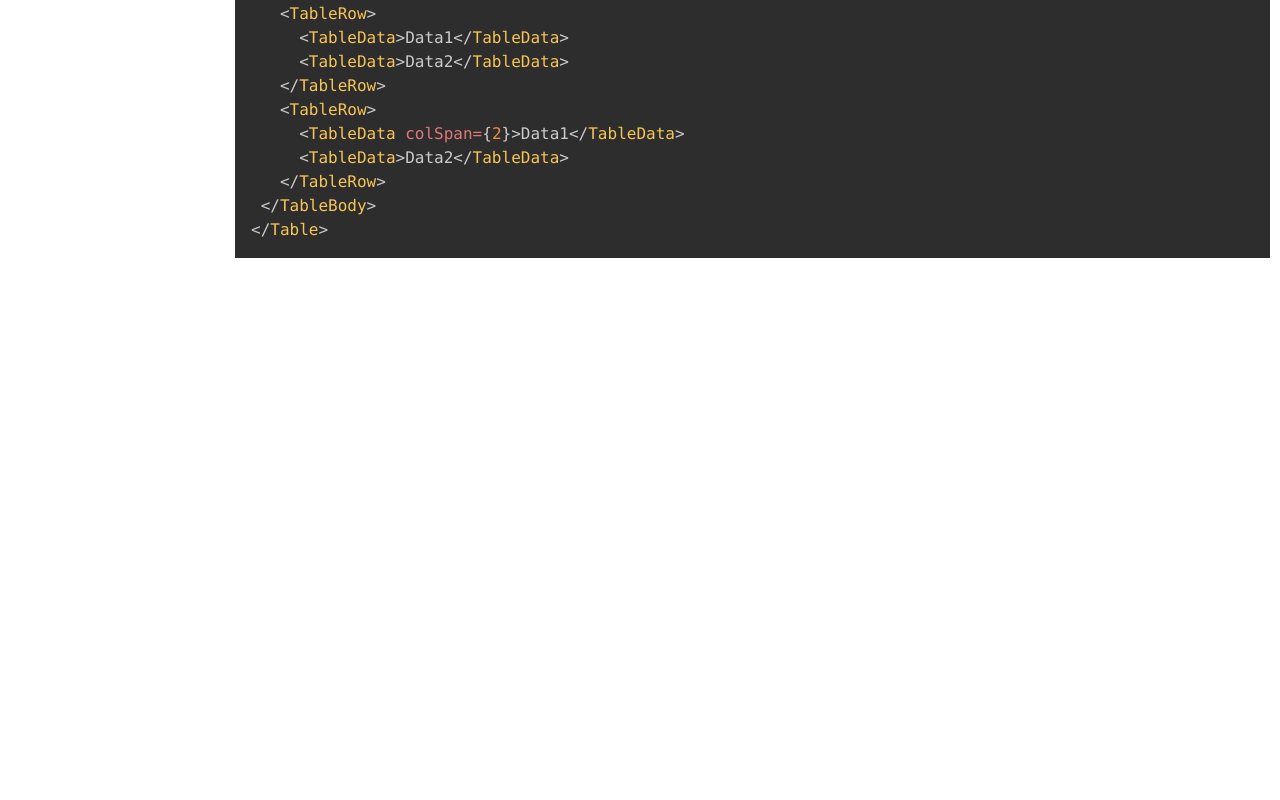
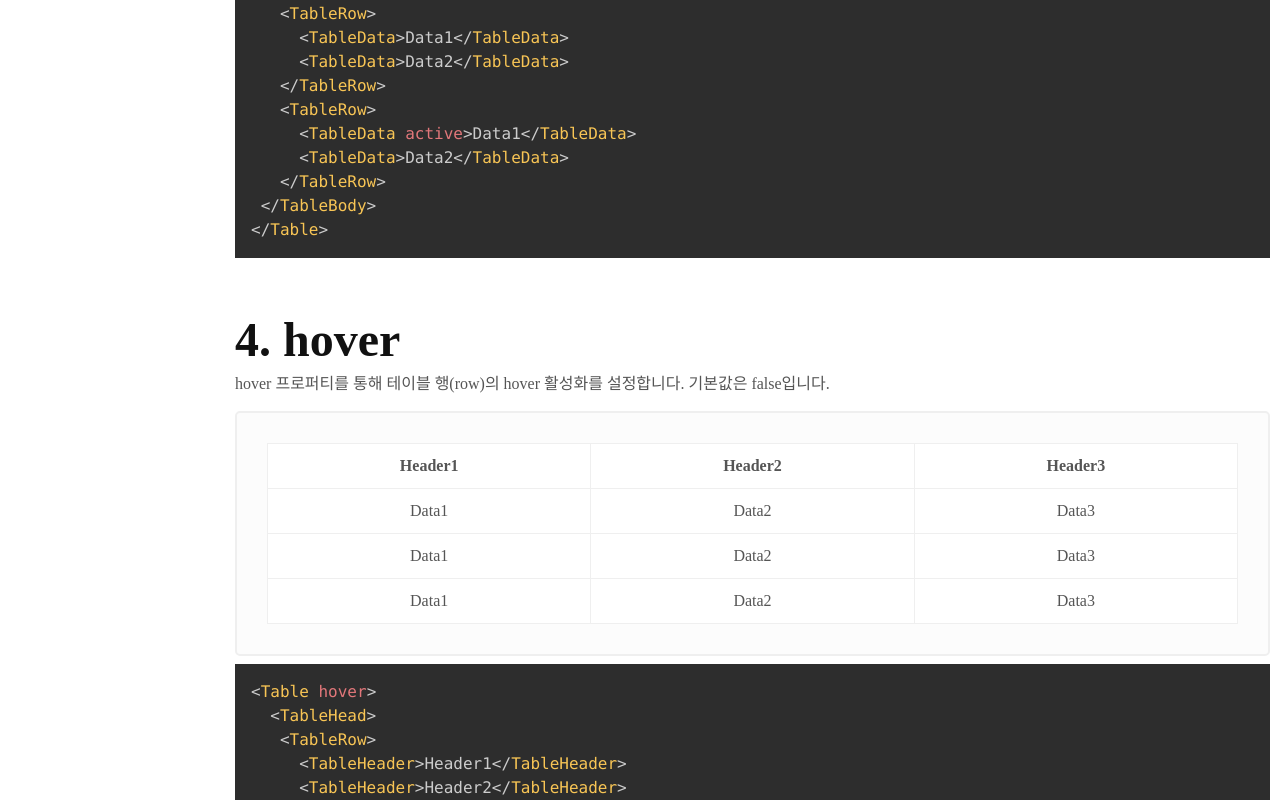
Before and after one commit to dongggggae/_hyun-design-system, a React (Vite) app: page /components/TablePage in a window 1280 px wide. Shown: the part 2880-3680 px from the top of the page. Before the commit the page ends 3208 px from the top, so only its background shows below. Built offline with nearby package versions, Linux system fonts and the light colour scheme.

Commit message:
Docs - Table 추가

```diff
--- a/src/pages/components/TablePage.jsx
+++ b/src/pages/components/TablePage.jsx
@@ -65,7 +65,7 @@ const ComponentPage = () => {
               </TableBody>
             </Table>
           </div>
-          <div className='code-box'>
+          <div className="code-box">
             <Suspense fallback={<div>Loading...</div>}>
               <LazyCodeContainer codeString={TableCode.overview} />
             </Suspense>
@@ -110,8 +110,8 @@ const ComponentPage = () => {
         </div>
 
         <div className="component-content">
-          <Heading as="h2" size="2" text="2. active" />
-          <Text>TableRow 컴포넌트에 active 프로퍼티를 통해 선택한 스타일을 적용할 수 있습니다.</Text>
+          <Heading as="h2" size="2" text="3. active" />
+          <Text>active 프로퍼티를 통해 해당 행(row)의 강조를 설정합니다. 기본값은 false입니다.</Text>
           <div className="preview">
             <Table>
               <TableHead>
@@ -132,6 +132,42 @@ const ComponentPage = () => {
                   <TableData>Data2</TableData>
                   <TableData>Data3</TableData>
                 </TableRow>
+                <TableRow active>
+                  <TableData>Data1</TableData>
+                  <TableData>Data2</TableData>
+                  <TableData>Data3</TableData>
+                </TableRow>
+              </TableBody>
+            </Table>
+          </div>
+          <Suspense fallback={<div>Loading...</div>}>
+            <LazyCodeContainer codeString={TableCode.active} />
+          </Suspense>
+        </div>
+
+        <div className="component-content">
+          <Heading as="h2" size="2" text="4. hover" />
+          <Text>hover 프로퍼티를 통해 테이블 행(row)의 hover 활성화를 설정합니다. 기본값은 false입니다.</Text>
+          <div className="preview">
+            <Table hover>
+              <TableHead>
+                <TableRow>
+                  <TableHeader>Header1</TableHeader>
+                  <TableHeader>Header2</TableHeader>
+                  <TableHeader>Header3</TableHeader>
+                </TableRow>
+              </TableHead>
+              <TableBody>
+                <TableRow>
+                  <TableData>Data1</TableData>
+                  <TableData>Data2</TableData>
+                  <TableData>Data3</TableData>
+                </TableRow>
+                <TableRow>
+                  <TableData>Data1</TableData>
+                  <TableData>Data2</TableData>
+                  <TableData>Data3</TableData>
+                </TableRow>
                 <TableRow>
                   <TableData>Data1</TableData>
                   <TableData>Data2</TableData>
@@ -141,9 +177,11 @@ const ComponentPage = () => {
             </Table>
           </div>
           <Suspense fallback={<div>Loading...</div>}>
-            <LazyCodeContainer codeString={TableCode.span} />
+            <LazyCodeContainer codeString={TableCode.hover} />
           </Suspense>
         </div>
+
+
       </div>
     </div>
   );
@@ -206,7 +244,6 @@ const TableCode = {
     `</Table>`,
     ``,
     ``,
-
   ].join(`\n`),
   span: [
     `<Table>`,
@@ -234,6 +271,58 @@ const TableCode = {
     ` </TableBody>`,
     `</Table>`,
   ].join(`\n`),
+  active: [
+    `<Table>`,
+    `  <TableHead>`,
+    `   <TableRow>`,
+    `     <TableHeader>Header1</TableHeader>`,
+    `     <TableHeader>Header2</TableHeader>`,
+    `     <TableHeader>Header3</TableHeader>`,
+    `   </TableRow>`,
+    ` </TableHead>`,
+    ` <TableBody>`,
+    `   <TableRow>`,
+    `     <TableData active>Data1</TableData>`,
+    `     <TableData>Data2</TableData>`,
+    `     <TableData>Data3</TableData>`,
+    `   </TableRow>`,
+    `   <TableRow>`,
+    `     <TableData>Data1</TableData>`,
+    `     <TableData>Data2</TableData>`,
+    `   </TableRow>`,
+    `   <TableRow>`,
+    `     <TableData active>Data1</TableData>`,
+    `     <TableData>Data2</TableData>`,
+    `   </TableRow>`,
+    ` </TableBody>`,
+    `</Table>`,
+  ].join(`\n`),
+  hover: [
+    `<Table hover>`,
+    `  <TableHead>`,
+    `   <TableRow>`,
+    `     <TableHeader>Header1</TableHeader>`,
+    `     <TableHeader>Header2</TableHeader>`,
+    `     <TableHeader>Header3</TableHeader>`,
+    `   </TableRow>`,
+    ` </TableHead>`,
+    ` <TableBody>`,
+    `   <TableRow>`,
+    `     <TableData>Data1</TableData>`,
+    `     <TableData>Data2</TableData>`,
+    `     <TableData>Data3</TableData>`,
+    `   </TableRow>`,
+    `   <TableRow>`,
+    `     <TableData>Data1</TableData>`,
+    `     <TableData>Data2</TableData>`,
+    `   </TableRow>`,
+    `   <TableRow>`,
+    `     <TableData>Data1</TableData>`,
+    `     <TableData>Data2</TableData>`,
+    `   </TableRow>`,
+    ` </TableBody>`,
+    `</Table>`,
+  ].join(`\n`),
 };
 
 export default ComponentPage;
```
